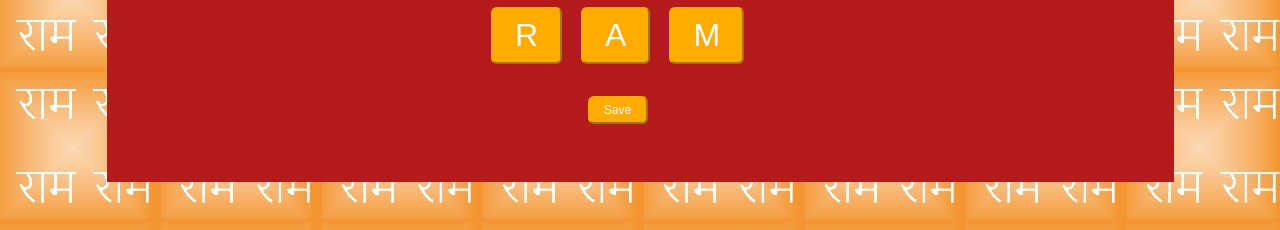
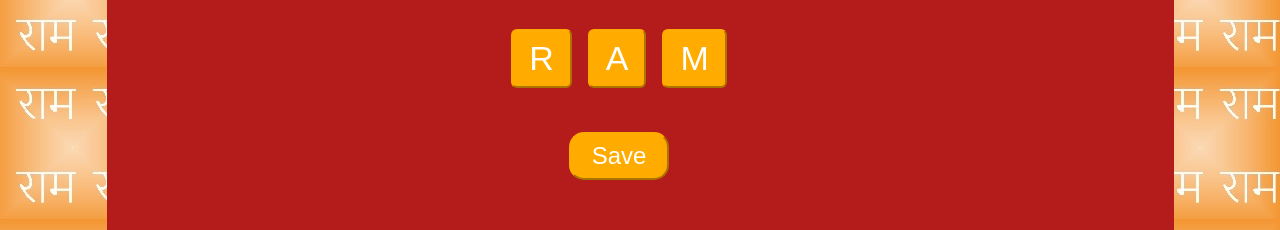
Before and after one commit to madhu823/ramnaam, a plain HTML site: page Ramnaamlekhan.html in a window 1280 px wide. Shown: the part 845-1075 px from the top of the page. Drawn offline with Linux system fonts and the light colour scheme.

Commit message:
Update Ramnaamlekhan.css

```diff
--- a/css/Ramnaamlekhan.css
+++ b/css/Ramnaamlekhan.css
@@ -30,8 +30,7 @@
   grid-row-gap: 1rem;
   grid-gap: 1rem;
   font-size: 23px;
-
-  height: 700px;
+  height: 48rem;
 }
 
 .sub-container {
@@ -134,36 +133,35 @@ h5 {
   grid-auto-columns: auto;
   resize: none;
   overflow: auto;
+
+
 }
 
 .sub_container_3 {
   display: block;
   text-align: center;
-  border-radius: 6px;
+  border-radius: 7px;
 }
 
 .btn {
-  font-size: 32px;
-  margin-right: 13px;
+  font-size: 34px;
+    margin-right: 10px;
+    margin-top: 22px;
     cursor: pointer;
     background-color: #FFAB00;
     border-color: #FFAB00;
     border-radius: 6px;
     color: #fff;
-  padding: 8px 22px;
+    padding: 8px 16px;
     display: inline-block;
 }
 
 .btn:hover {
-  font-size: 32px;
-  margin-right: 13px;
-  cursor: pointer;
   background-color: #cc8900;
   border-color: #cc8900;
   border-radius: 6px;
   color: #fff;
-  padding: 8px 22px;
-  display: inline-block;
+
 }
 
 .sub_container_4 {
@@ -175,9 +173,10 @@ h5 {
 }
 
 #btn_1 {
-  font-size: 12px;
-  padding: 5px 13px;
-  width: 60px;
+  font-size: 24px;
+    padding: 8px 8px;
+    width: 100px;
+    border-radius: 15px;
 }
 #Logout_bt a {
   text-align: center;
```
Lines whose indentation alone changed are shown as unchanged.
